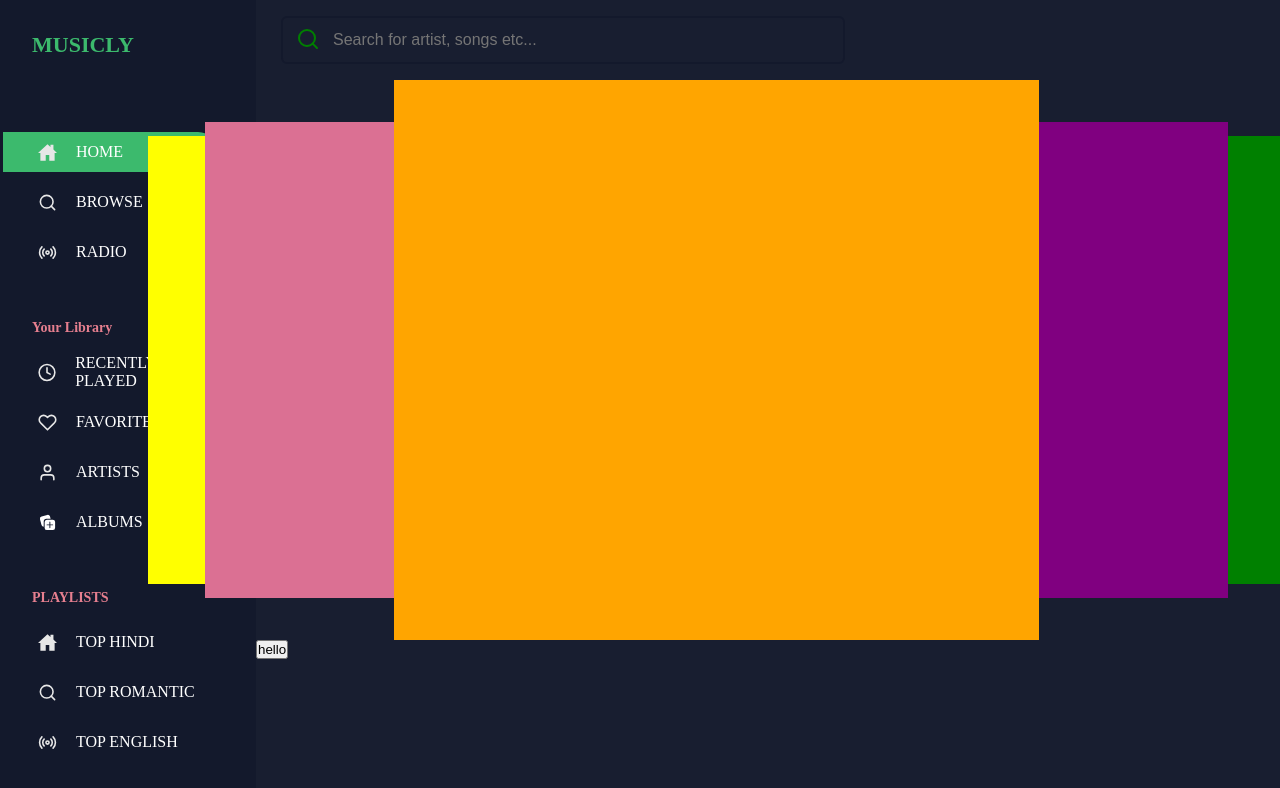
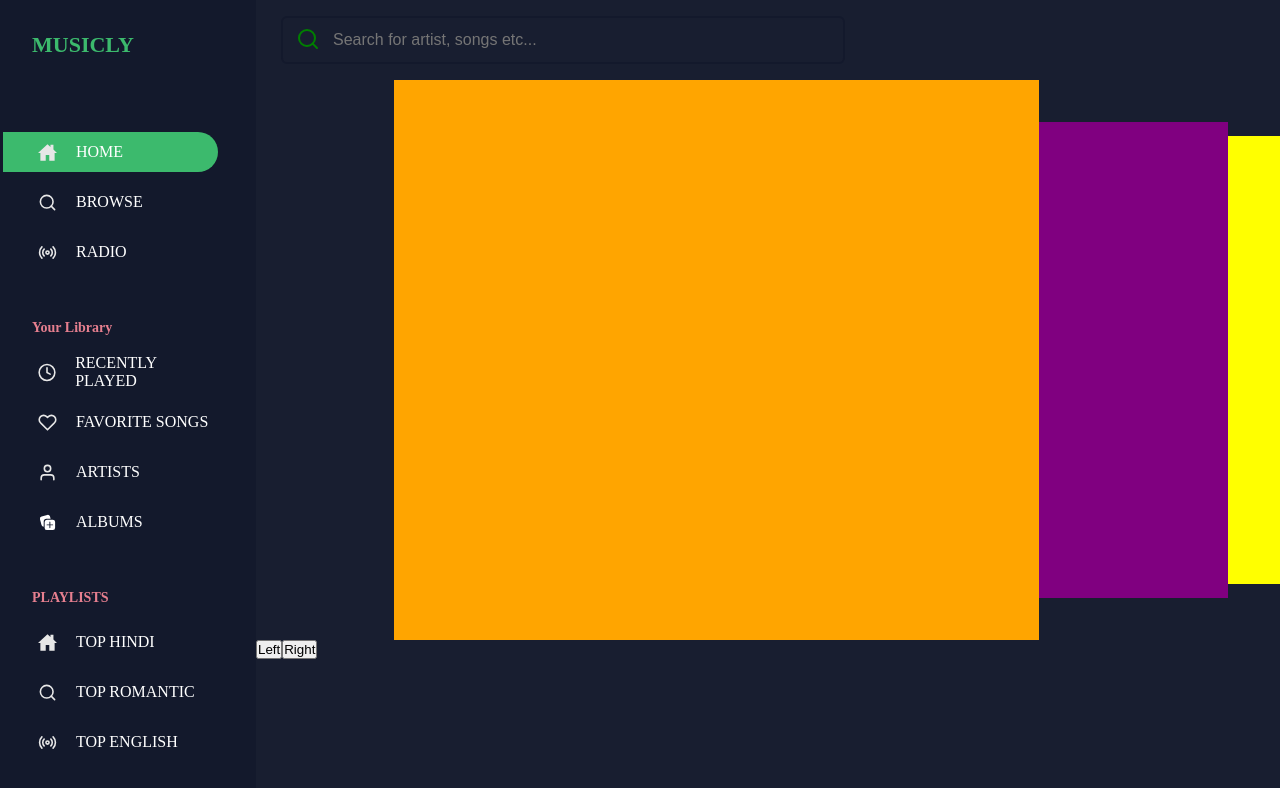
Before and after one commit to akshayrathigithub/MusicPlayer, a React app: page / in a window 1280 px wide. Shown: the top 788 px of the page. Built offline with nearby package versions, Linux system fonts and the light colour scheme.

Commit message:
sliders added

```diff
--- a/src/Components/ContentArea/Content.tsx
+++ b/src/Components/ContentArea/Content.tsx
@@ -1,34 +1,115 @@
-import { useState } from 'react';
+import React, { ReactElement, useEffect, useState } from 'react';
 import SearchInput from '../../SharedComponents/SearchInput/SearchInput';
 import './Content.scss';
 
 const Content: React.FC = () => {
-  const [flag, setflag] = useState(false);
+  const initialState = {
+    list: [
+      'yellow',
+      'green',
+      'palevioletred',
+      'purple',
+      'orange',
+      'red',
+      'blue',
+      'pink',
+      'white',
+    ],
+    activeIndex: 4,
+    middleIndex: 5,
+    totalLength: 8,
+  };
+  const classList: string[] = [
+    'third-right',
+    'second-right',
+    'center',
+    'second-left',
+    'third-left',
+  ];
+  const [contentState, setContentState] = useState(initialState);
+  useEffect(() => {
+    const updatedState = contentState;
+    const middleIndex = Number(updatedState.list.length / 2 - 0.5);
+    updatedState.middleIndex = middleIndex;
+    updatedState.activeIndex = middleIndex;
+    updatedState.totalLength = updatedState.list.length;
+    setContentState({ ...updatedState });
+    return () => {
+      // cleanup
+    };
+  }, []);
   return (
     <div className="content-wrapper">
       <div className="searchable-input">
         <SearchInput />
       </div>
       <div className="main-slider">
-        <div className="third-left" style={{ backgroundColor: 'yellow' }}></div>
+        {contentState.list.map((x, index) => {
+          let reactElement: ReactElement = <></>;
+          if (index === 0) {
+            reactElement = (
               <div
-          className={`third-right ${flag ? 'new-second-right' : ''}`}
-          style={{ backgroundColor: 'green' }}
+                className={`${classList[2]}`}
+                style={{
+                  backgroundColor: `${
+                    contentState.list[contentState.activeIndex]
+                  }`,
+                }}
               ></div>
+            );
+          } else {
+            if (contentState.activeIndex - index >= 0) {
+              reactElement = (
                 <div
-          className={`second-left ${flag ? 'new-second-left' : ''}`}
-          style={{ backgroundColor: 'palevioletred' }}
+                  className={
+                    index > 2 ? 'third-left' : `${classList[2 + index]}`
+                  }
+                  style={{
+                    backgroundColor: `${
+                      contentState.list[contentState.activeIndex + index]
+                    }`,
+                  }}
                 ></div>
+              );
+            }
+            if (contentState.activeIndex + index < contentState.totalLength) {
+              reactElement = (
                 <div
-          className={`second-right ${flag ? 'new-second-right' : ''}`}
-          style={{ backgroundColor: 'purple' }}
+                  className={
+                    index > 2 ? 'third-right' : `${classList[2 - index]}`
+                  }
+                  style={{
+                    backgroundColor: `${
+                      contentState.list[contentState.activeIndex - index]
+                    }`,
+                  }}
                 ></div>
-        <div
-          className={`center ${flag ? 'center-left' : ''}`}
-          style={{ backgroundColor: 'orange' }}
-        ></div>
+              );
+            }
+          }
+          return <React.Fragment key={index}>{reactElement}</React.Fragment>;
+        })}
       </div>
-      <button onClick={() => setflag(!flag)}>hello</button>
+      <button
+        onClick={() =>
+          setContentState({
+            ...contentState,
+            activeIndex: contentState.activeIndex - 1,
+          })
+        }
+      >
+        Left
+      </button>
+      <button
+        onClick={() =>
+          setContentState({
+            ...contentState,
+            activeIndex: contentState.activeIndex + 1,
+          })
+        }
+      >
+        Right
+      </button>
     </div>
   );
 };
```
Lines whose indentation alone changed are shown as unchanged.
